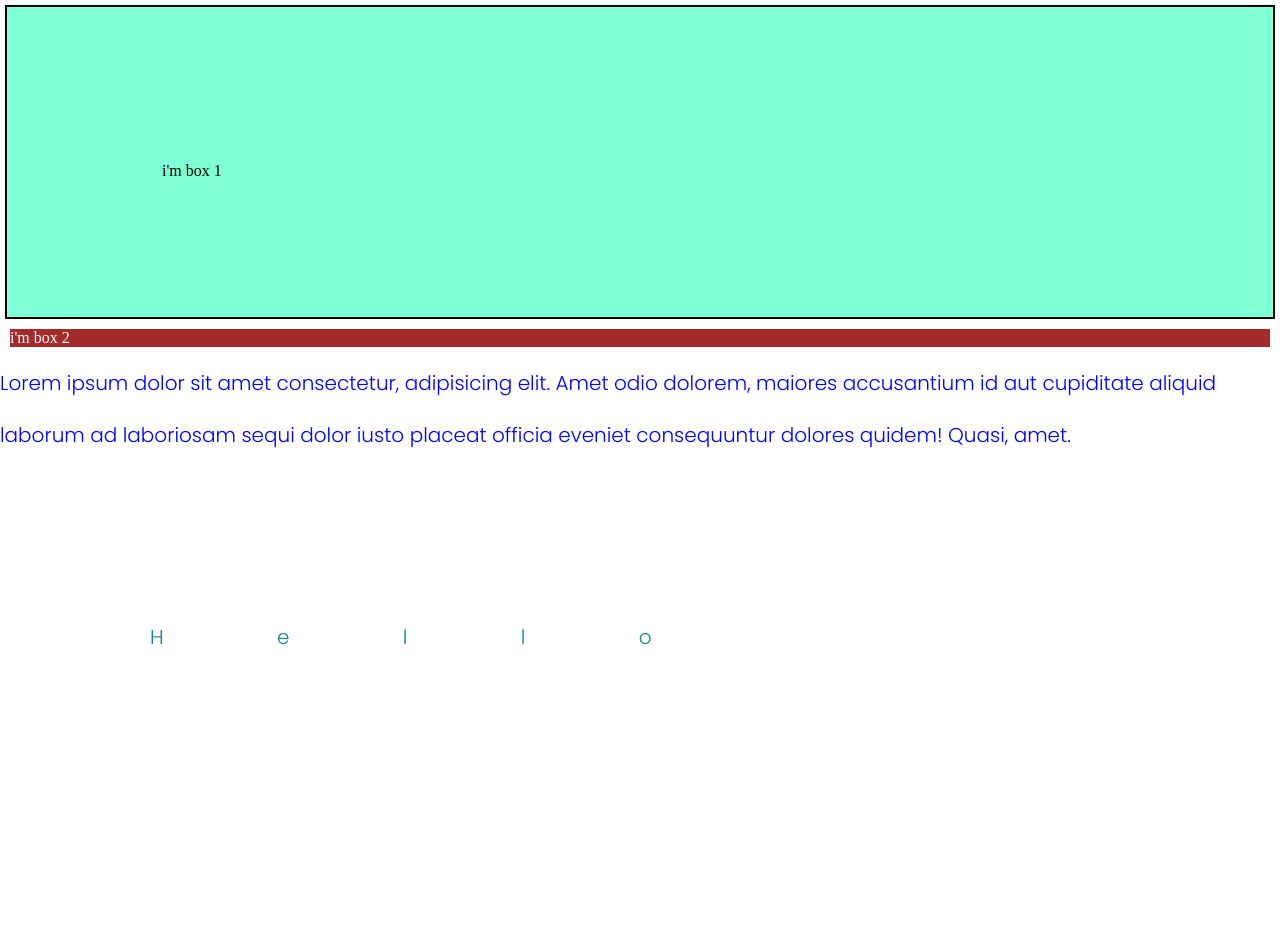
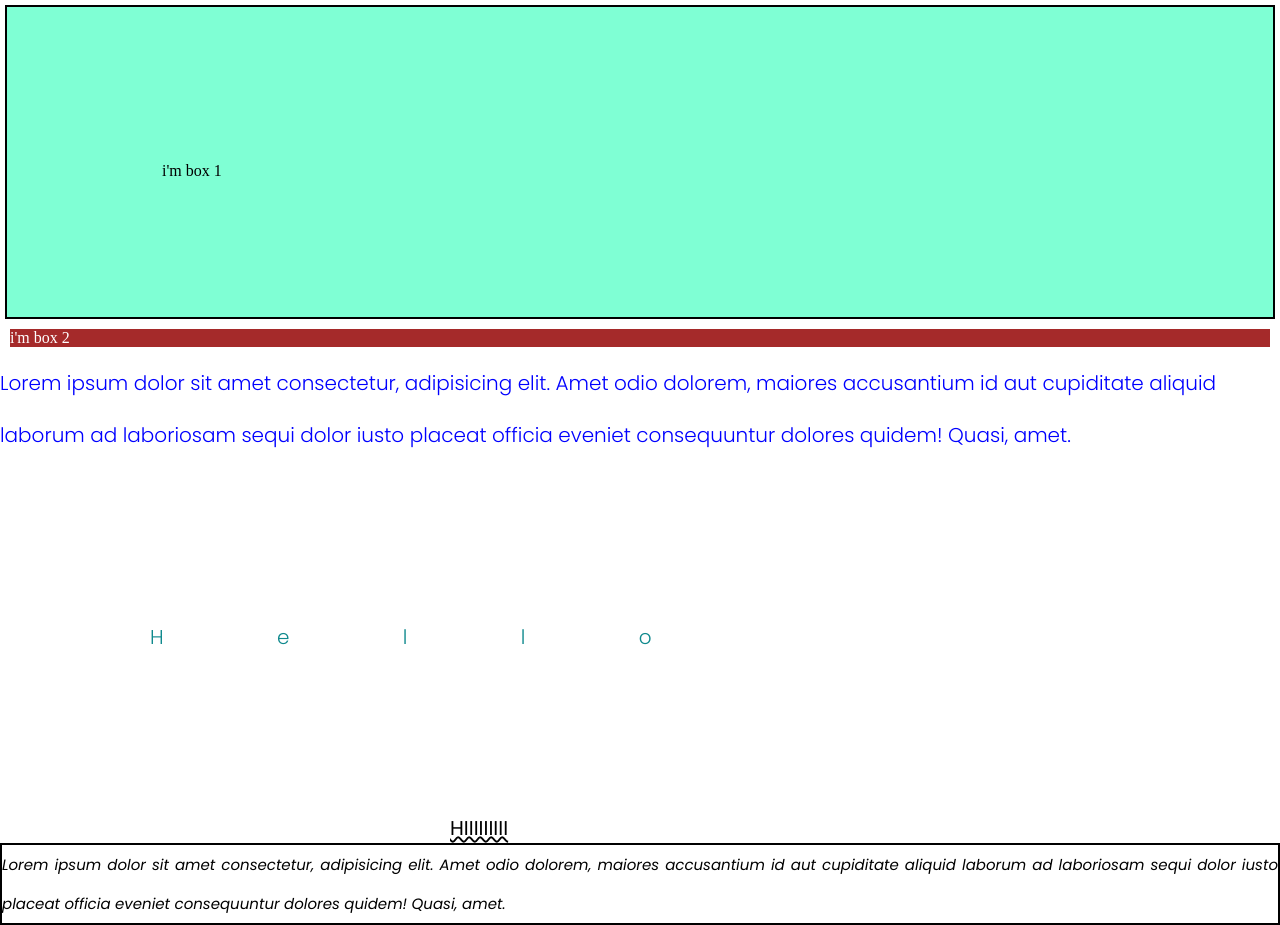
Before and after one commit to Raktimb98/Sigma_web_development, a plain HTML site: page index.html in a window 1280 px wide. Before the commit the page ends 813 px from the top, so only its background shows below. Drawn offline with Linux system fonts and the light colour scheme; a script that the page names is missing.

Commit message:
Text decoration

```diff
--- a/index.html
+++ b/index.html
@@ -15,9 +15,13 @@
 <div class="box2">
     i'm box 2
 </div>
-<p>
+<p class="fonts">
     Lorem ipsum dolor sit amet consectetur, adipisicing elit. Amet odio dolorem, maiores accusantium id aut cupiditate aliquid laborum ad laboriosam sequi dolor iusto placeat officia eveniet consequuntur dolores quidem! Quasi, amet.
 </p>
 <h3>Hello</h3>
+<p class="text-decoration">hiiiiiiiii</p>
+<p class="lorem">
+    Lorem ipsum dolor sit amet consectetur, adipisicing elit. Amet odio dolorem, maiores accusantium id aut cupiditate aliquid laborum ad laboriosam sequi dolor iusto placeat officia eveniet consequuntur dolores quidem! Quasi, amet.
+</p>
 </body>
 </html>
--- a/style.css
+++ b/style.css
@@ -17,7 +17,7 @@ background-color: brown;
 color: white;
 margin: 10px;
 }
-p{
+.fonts{
     font-size: 20px;
     font-family: "Poppins", serif;
     font-weight: 300;
@@ -34,3 +34,27 @@ h3{
     line-height: 2.6;
     padding: 150px;
 }
+.text-decoration{
+    text-decoration-line:underline;
+    text-decoration-style: wavy;
+    text-decoration-color:black ;
+    /* text-align: center; */
+    font-family: poppins;
+    text-transform:uppercase;
+    text-indent: 450px;
+    font-size: 20px;
+}
+.lorem{
+    font-size: 15px;
+    font-family: poppins;
+    font-weight: 400;
+    color: black;
+    line-height: 2.6;
+    text-align: justify;
+    word-wrap: break-word;
+    font-style: italic;
+    text-overflow: ellipsis;
+    overflow:scroll;
+    /* word-break: break-all; */
+    border: 2px solid black;
+}
```
